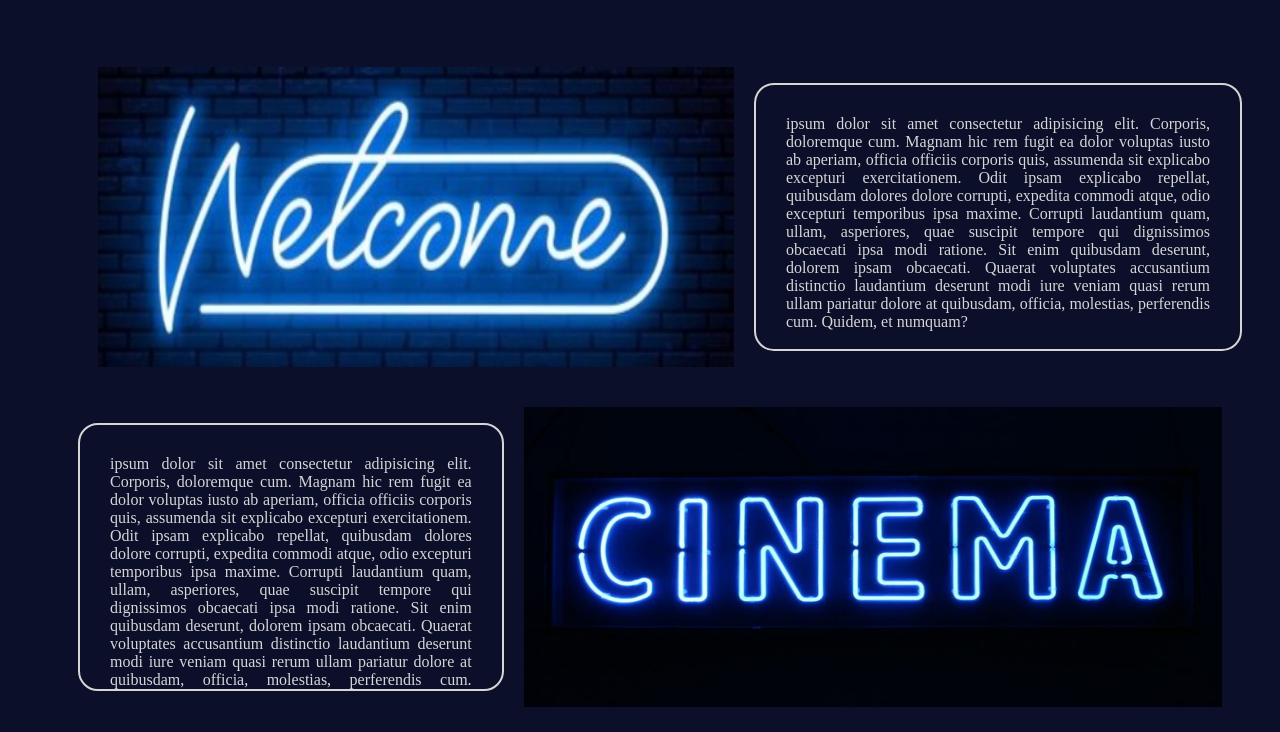
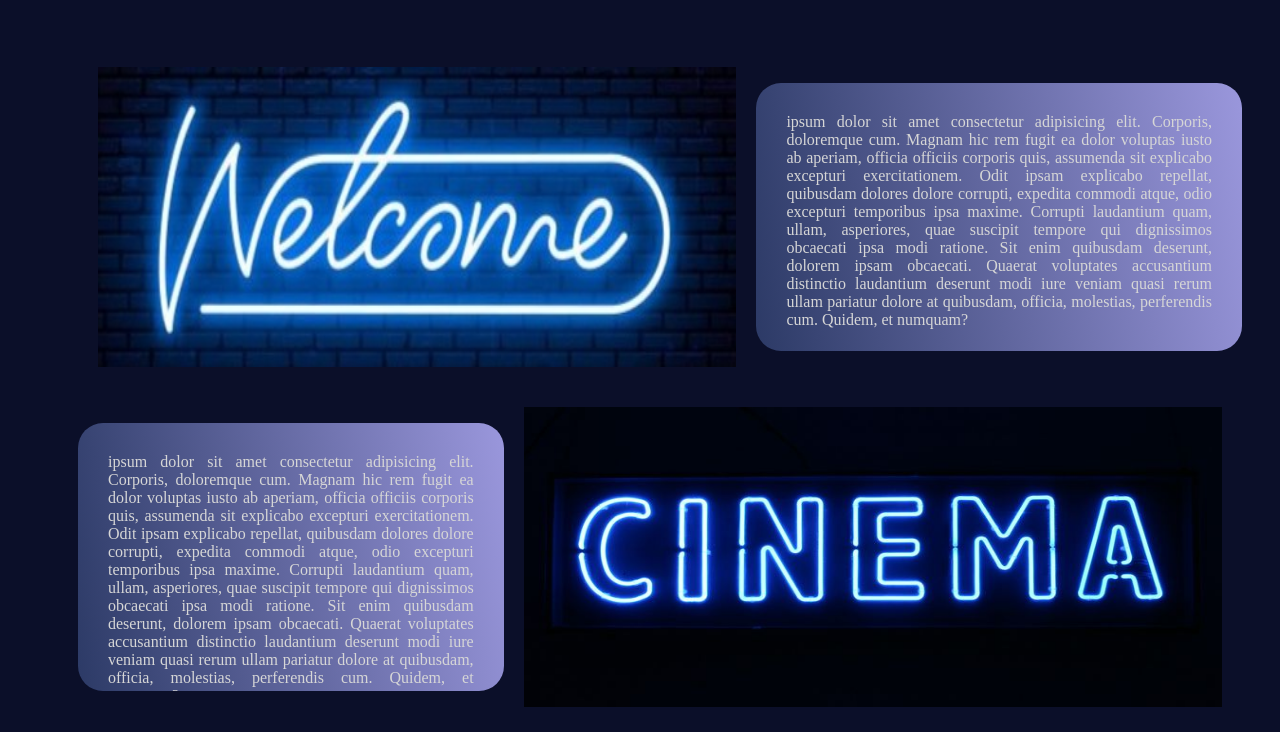
Before and after one commit to digital-futures-academy-se-2404-a/web-development-hackathon-g4, a website: page index.html in a window 1280 px wide. Shown: the part 668-1400 px from the top of the page. Drawn offline with Linux system fonts and the light colour scheme.

Commit message:
Updated style

```diff
--- a/styles.scss
+++ b/styles.scss
@@ -8,8 +8,6 @@ $color-light-gray: #d6d6d6;
   background-color: $color-dark-blue;
   color: $color-light-gray;
   text-align: justify;
-
-
 
   .homepage-content {
     display: flex;
@@ -26,16 +24,20 @@ $color-light-gray: #d6d6d6;
         width: 60%;
         padding-left: 20px;
         padding-right: 20px;
-        border-radius: 20px;
+        border-radius: 15px;
       }
 
       p {
         width: 40%;
         padding: 30px;
-        border: 2px solid $color-light-gray;
-        border-radius: 20px;
+        border-radius: 25px;
         overflow: auto;
         text-overflow: ellipsis;
+        background: #2c3a66;
+        background:linear-gradient(80deg, #2c3a66 0%, #9996db 99%);
+        background: -webkit-gradient(80deg, #2c3a66 0%, #9996db 99%);
+        background: -moz-linear-gradient(80deg, #2c3a66 0%, #9996db 99%);
+        box-shadow: 20px 15px 25px 0px rgba(0,0,0,0.1%);
       }
 
 
@@ -68,4 +70,3 @@ $color-light-gray: #d6d6d6;
     }
   }
 }
-// sass --watch style.scss:style.css
```
Also changed, not shown: images/bad_boys_ride_or_die_ver9_xlg.jpg (deleted), images/deadpool_and_wolverine_ver6.png (deleted), images/die_hart_die_harter.jpeg (deleted), images/maxxxine_ver2.jpg (deleted), images/my_penguin_friend.jpg (deleted), images/pexels-cottonbro-8262665.jpg (deleted), images/pexels-hngstrm-3069306.jpg (deleted), images/pexels-hngstrm-3069306_cropped.jpg (deleted), images/pexels-pavel-danilyuk-7234255.jpg (deleted), images/pexels-rahatali-4205210.jpg (deleted), images/quiet_place_day_one_ver4.jpg (deleted), styles.css, 6 other files.
